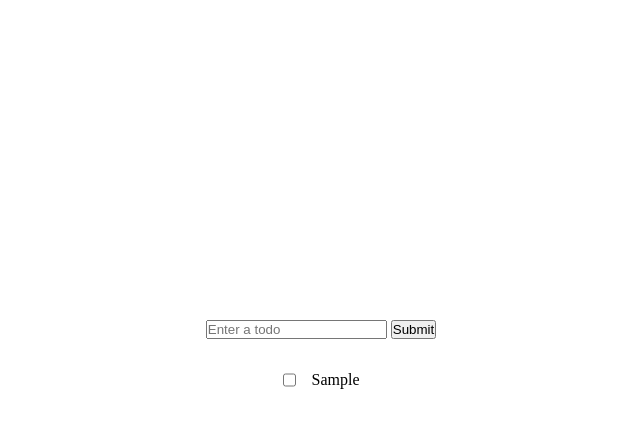
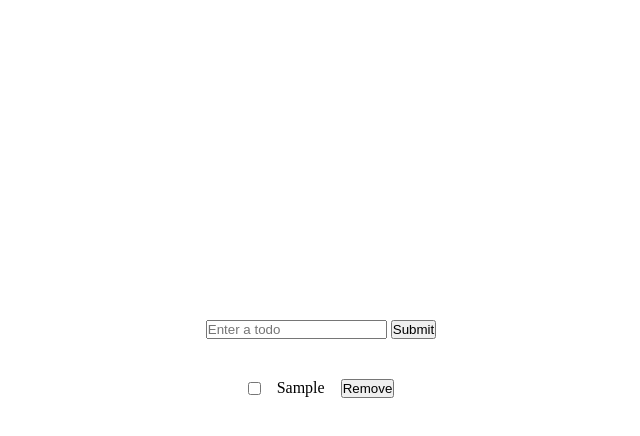
Before and after one commit to Graycemuthui/Hello-TS, a website with bundled scripts: page index.html in a window 1280 px wide. Both pictures are taken after typing "Sample" into the empty fields and a click on the button "Submit". Shown: the whole page, without its empty margins (319-959 px from the left). Built offline with nearby package versions, Linux system fonts and the light colour scheme.

Commit message:
Add remove button

```diff
--- a/src/index.ts
+++ b/src/index.ts
@@ -37,15 +37,28 @@ function handleSubmit(e: SubmitEvent) {
 function createTodo(todo: Todo) {
   const newLi = document.createElement("li");
   const checkbox = document.createElement("input");
+  const removeBtn = document.createElement("button");
+
   checkbox.type = "checkbox";
-  checkbox.checked === todo.completed;
+  checkbox.checked = todo.completed;
 
-  checkbox.addEventListener("change", function () {
-    todo.completed = checkbox.checked;
+  checkbox.addEventListener("change", (e) => {
+    todo.completed = !todo.completed;
     saveTodos();
   });
+
+  removeBtn.addEventListener("click", (e) => {
+    const index = todos.indexOf(todo);
+    todos.splice(index, 1);
+    saveTodos();
+
+    newLi.remove();
+  });
+
   newLi.append(checkbox);
   newLi.append(todo.text);
+  newLi.append(removeBtn);
+  removeBtn.innerHTML = "Remove";
   list.append(newLi);
 }
 
--- a/styles.css
+++ b/styles.css
@@ -16,6 +16,7 @@
   list-style-type: none;
   display: flex;
   gap: 1rem;
+  padding: 0.5rem;
 }
 
 ul {
```
Also changed, not shown: dist/index.js.
